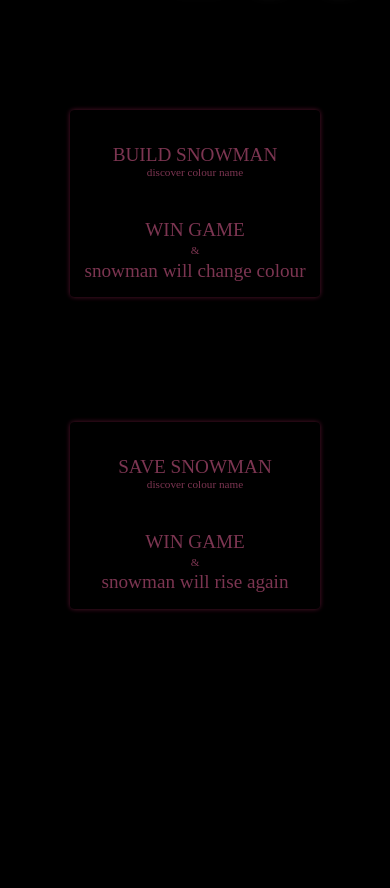
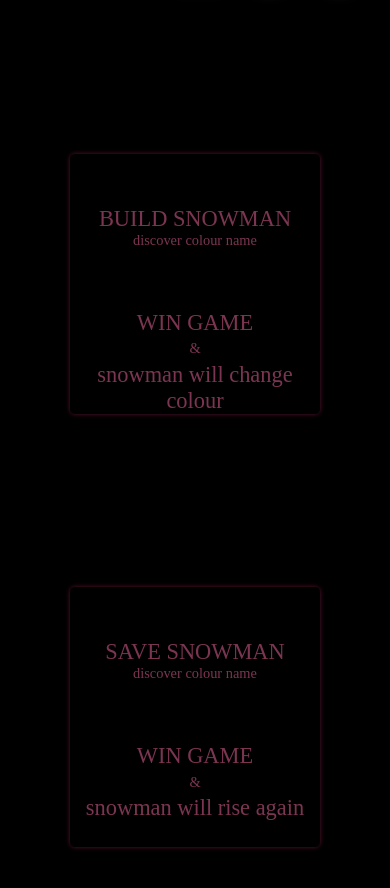
Before and after one commit to AnitaLas/website-simpleGames, a plain HTML site: page index.html in a window 390 px wide. Shown: the part 98-986 px from the top of the page. Before the commit the page ends 844 px from the top, so only its background shows below. Drawn offline with Linux system fonts and the light colour scheme.

Commit message:
tablet mode: description game: fix 5

```diff
--- a/css/gameSnowman/gameSnowmanDescription.css
+++ b/css/gameSnowman/gameSnowmanDescription.css
@@ -92,33 +92,34 @@
     }
 
     .gameSnowmanDescriptionElementText-0 {
-        font-size: 1.2rem;
+        /*font-size: 1.2rem;*/
+        font-size: 1.4rem;
         /*font-weight: 400;*/
         /*margin: auto;*/
         /*margin-bottom: 0;*/
     }
 
     .gameSnowmanDescriptionElementText-1 {
-        font-size: 0.7rem;
+        font-size: 0.9rem;
         /*font-weight: 200;*/
         /*margin-top: 0;*/
     }
 
     .gameSnowmanDescriptionElementText-2 {
-        font-size: 1.2rem;
+        font-size: 1.4rem;
         /*font-weight: 200;*/
         /*margin: auto;*/
         /*margin-bottom: 0;*/
     }
 
     .gameSnowmanDescriptionElementText-3 {
-        font-size: 0.7rem;
+        font-size: 0.9rem;
         /*font-weight: 200;*/
         /*margin: auto;*/
     }
 
     .gameSnowmanDescriptionElementText-4 {
-        font-size: 1.2rem;
+        font-size: 1.4rem;
         /*font-weight: 200;*/
         /*margin-top: 0;*/
     }
```
